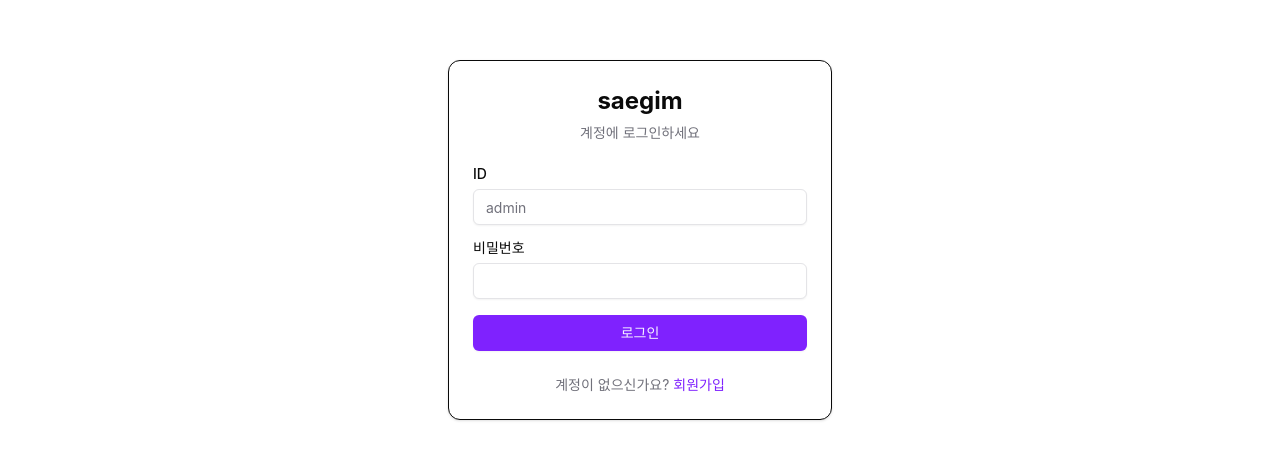
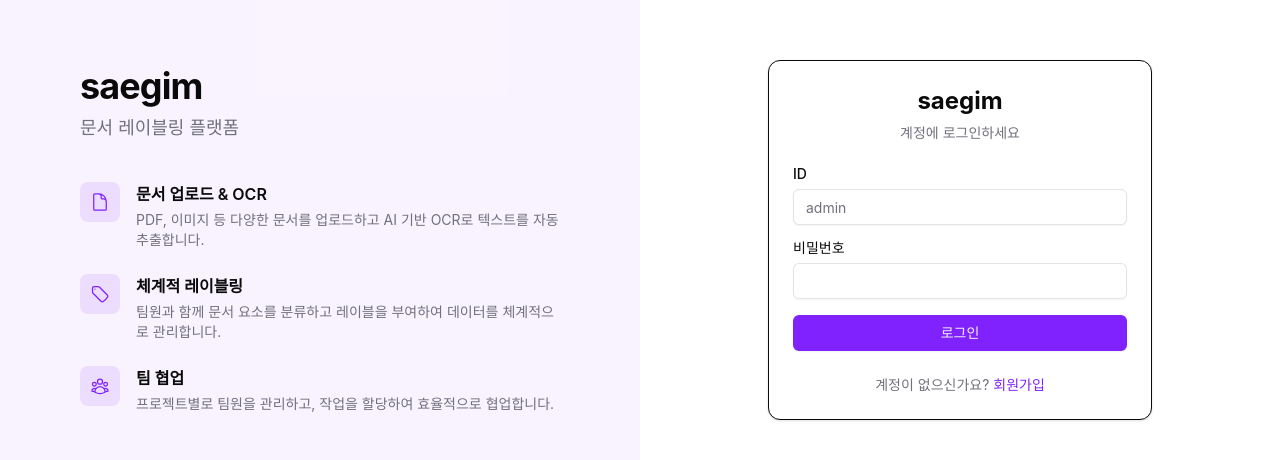
Before and after one commit to appleparan/saegim, a SvelteKit app in the folder saegim-frontend/: page /login in a window 1280 px wide. Shown: the part 160-620 px from the top of the page. Built offline with nearby package versions, Linux system fonts and the light colour scheme; no server answers.

Commit message:
feat: add 2-column auth layout with hero section
Split login/register pages into left hero (project intro) and right
form. Add email field to registration form and reorder fields to
ID > password > name > email. Extract shared AuthHero component.

```diff
--- a/saegim-frontend/src/lib/api/auth.ts
+++ b/saegim-frontend/src/lib/api/auth.ts
@@ -10,9 +10,10 @@ export interface LoginRequest {
 }
 
 export interface RegisterRequest {
-  readonly name: string
   readonly login_id: string
   readonly password: string
+  readonly name: string
+  readonly email: string
 }
 
 export interface TokenResponse {
--- /dev/null
+++ b/saegim-frontend/src/lib/components/layout/AuthHero.svelte
@@ -0,0 +1,87 @@
+<div class="bg-primary/5 hidden flex-col justify-center px-12 lg:flex lg:w-1/2 xl:px-20">
+  <div class="max-w-lg">
+    <h1 class="text-foreground text-4xl font-bold tracking-tight">saegim</h1>
+    <p class="text-muted-foreground mt-2 text-lg">문서 레이블링 플랫폼</p>
+
+    <div class="mt-10 space-y-6">
+      <div class="flex items-start gap-4">
+        <div
+          class="bg-primary/10 text-primary flex h-10 w-10 shrink-0 items-center justify-center rounded-lg"
+        >
+          <svg
+            class="h-5 w-5"
+            fill="none"
+            viewBox="0 0 24 24"
+            stroke="currentColor"
+            stroke-width="1.5"
+          >
+            <path
+              stroke-linecap="round"
+              stroke-linejoin="round"
+              d="M19.5 14.25v-2.625a3.375 3.375 0 00-3.375-3.375h-1.5A1.125 1.125 0 0113.5 7.125v-1.5a3.375 3.375 0 00-3.375-3.375H8.25m2.25 0H5.625c-.621 0-1.125.504-1.125 1.125v17.25c0 .621.504 1.125 1.125 1.125h12.75c.621 0 1.125-.504 1.125-1.125V11.25a9 9 0 00-9-9z"
+            />
+          </svg>
+        </div>
+        <div>
+          <h3 class="text-foreground font-semibold">문서 업로드 & OCR</h3>
+          <p class="text-muted-foreground mt-1 text-sm">
+            PDF, 이미지 등 다양한 문서를 업로드하고 AI 기반 OCR로 텍스트를 자동 추출합니다.
+          </p>
+        </div>
+      </div>
+
+      <div class="flex items-start gap-4">
+        <div
+          class="bg-primary/10 text-primary flex h-10 w-10 shrink-0 items-center justify-center rounded-lg"
+        >
+          <svg
+            class="h-5 w-5"
+            fill="none"
+            viewBox="0 0 24 24"
+            stroke="currentColor"
+            stroke-width="1.5"
+          >
+            <path
+              stroke-linecap="round"
+              stroke-linejoin="round"
+              d="M9.568 3H5.25A2.25 2.25 0 003 5.25v4.318c0 .597.237 1.17.659 1.591l9.581 9.581c.699.699 1.78.872 2.607.33a18.095 18.095 0 005.223-5.223c.542-.827.369-1.908-.33-2.607L11.16 3.66A2.25 2.25 0 009.568 3z"
+            />
+            <path stroke-linecap="round" stroke-linejoin="round" d="M6 6h.008v.008H6V6z" />
+          </svg>
+        </div>
+        <div>
+          <h3 class="text-foreground font-semibold">체계적 레이블링</h3>
+          <p class="text-muted-foreground mt-1 text-sm">
+            팀원과 함께 문서 요소를 분류하고 레이블을 부여하여 데이터를 체계적으로 관리합니다.
+          </p>
+        </div>
+      </div>
+
+      <div class="flex items-start gap-4">
+        <div
+          class="bg-primary/10 text-primary flex h-10 w-10 shrink-0 items-center justify-center rounded-lg"
+        >
+          <svg
+            class="h-5 w-5"
+            fill="none"
+            viewBox="0 0 24 24"
+            stroke="currentColor"
+            stroke-width="1.5"
+          >
+            <path
+              stroke-linecap="round"
+              stroke-linejoin="round"
+              d="M18 18.72a9.094 9.094 0 003.741-.479 3 3 0 00-4.682-2.72m.94 3.198l.001.031c0 .225-.012.447-.037.666A11.944 11.944 0 0112 21c-2.17 0-4.207-.576-5.963-1.584A6.062 6.062 0 016 18.719m12 0a5.971 5.971 0 00-.941-3.197m0 0A5.995 5.995 0 0012 12.75a5.995 5.995 0 00-5.058 2.772m0 0a3 3 0 00-4.681 2.72 8.986 8.986 0 003.74.477m.94-3.197a5.971 5.971 0 00-.94 3.197M15 6.75a3 3 0 11-6 0 3 3 0 016 0zm6 3a2.25 2.25 0 11-4.5 0 2.25 2.25 0 014.5 0zm-13.5 0a2.25 2.25 0 11-4.5 0 2.25 2.25 0 014.5 0z"
+            />
+          </svg>
+        </div>
+        <div>
+          <h3 class="text-foreground font-semibold">팀 협업</h3>
+          <p class="text-muted-foreground mt-1 text-sm">
+            프로젝트별로 팀원을 관리하고, 작업을 할당하여 효율적으로 협업합니다.
+          </p>
+        </div>
+      </div>
+    </div>
+  </div>
+</div>
--- a/saegim-frontend/src/routes/login/+page.svelte
+++ b/saegim-frontend/src/routes/login/+page.svelte
@@ -7,6 +7,7 @@
   import { Input } from '$lib/components/ui/input'
   import { Label } from '$lib/components/ui/label'
   import * as Card from '$lib/components/ui/card'
+  import AuthHero from '$lib/components/layout/AuthHero.svelte'
 
   let loginId = $state('')
   let password = $state('')
@@ -42,7 +43,10 @@
   }
 </script>
 
-<div class="flex min-h-screen items-center justify-center px-4">
+<div class="flex min-h-screen">
+  <AuthHero />
+
+  <div class="flex w-full items-center justify-center px-4 lg:w-1/2">
     <Card.Root class="w-full max-w-sm">
       <Card.Header class="text-center">
         <Card.Title class="text-2xl font-bold">saegim</Card.Title>
@@ -94,3 +98,4 @@
       </Card.Footer>
     </Card.Root>
   </div>
+</div>
--- a/saegim-frontend/src/routes/register/+page.svelte
+++ b/saegim-frontend/src/routes/register/+page.svelte
@@ -7,11 +7,13 @@
   import { Input } from '$lib/components/ui/input'
   import { Label } from '$lib/components/ui/label'
   import * as Card from '$lib/components/ui/card'
+  import AuthHero from '$lib/components/layout/AuthHero.svelte'
 
-  let name = $state('')
   let loginId = $state('')
   let password = $state('')
   let passwordConfirm = $state('')
+  let name = $state('')
+  let email = $state('')
   let error = $state<string | null>(null)
   let isSubmitting = $state(false)
   let loginIdStatus = $state<'idle' | 'invalid' | 'checking' | 'available' | 'taken'>('idle')
@@ -58,10 +60,11 @@
 
   async function handleSubmit(e: SubmitEvent) {
     e.preventDefault()
+    const trimmedLoginId = loginId.trim()
     const trimmedName = name.trim()
-    const trimmedLoginId = loginId.trim()
+    const trimmedEmail = email.trim()
 
-    if (!trimmedName || !trimmedLoginId || !password) return
+    if (!trimmedLoginId || !password || !trimmedName || !trimmedEmail) return
 
     if (password !== passwordConfirm) {
       error = '비밀번호가 일치하지 않습니다.'
@@ -93,15 +96,16 @@
       }
 
       const response = await register({
-        name: trimmedName,
         login_id: trimmedLoginId,
         password,
+        name: trimmedName,
+        email: trimmedEmail,
       })
       authStore.setToken(response.access_token)
       await goto('/')
     } catch (err) {
       if (err instanceof ApiError && err.status === 409) {
-        error = '이미 사용 중인 ID입니다.'
+        error = '이미 사용 중인 ID 또는 이메일입니다.'
       } else {
         error = '회원가입 중 오류가 발생했습니다. 다시 시도해 주세요.'
       }
@@ -111,7 +115,10 @@
   }
 </script>
 
-<div class="flex min-h-screen items-center justify-center px-4">
+<div class="flex min-h-screen">
+  <AuthHero />
+
+  <div class="flex w-full items-center justify-center px-4 lg:w-1/2">
     <Card.Root class="w-full max-w-sm">
       <Card.Header class="text-center">
         <Card.Title class="text-2xl font-bold">saegim</Card.Title>
@@ -126,18 +133,6 @@
               {error}
             </div>
           {/if}
-
-        <div class="space-y-2">
-          <Label for="name">이름</Label>
-          <Input
-            id="name"
-            type="text"
-            placeholder="홍길동"
-            bind:value={name}
-            required
-            autocomplete="name"
-          />
-        </div>
 
           <div class="space-y-2">
             <Label for="login-id">ID</Label>
@@ -187,6 +182,30 @@
             />
           </div>
 
+          <div class="space-y-2">
+            <Label for="name">이름</Label>
+            <Input
+              id="name"
+              type="text"
+              placeholder="홍길동"
+              bind:value={name}
+              required
+              autocomplete="name"
+            />
+          </div>
+
+          <div class="space-y-2">
+            <Label for="email">이메일</Label>
+            <Input
+              id="email"
+              type="email"
+              placeholder="user@example.com"
+              bind:value={email}
+              required
+              autocomplete="email"
+            />
+          </div>
+
           <Button type="submit" class="w-full" disabled={isSubmitting}>
             {isSubmitting ? '가입 중...' : '회원가입'}
           </Button>
@@ -200,3 +219,4 @@
       </Card.Footer>
     </Card.Root>
   </div>
+</div>
```
Also changed, not shown: 1 other file (tests, documents, lock files or other folders). Lines whose indentation alone changed are shown as unchanged.
